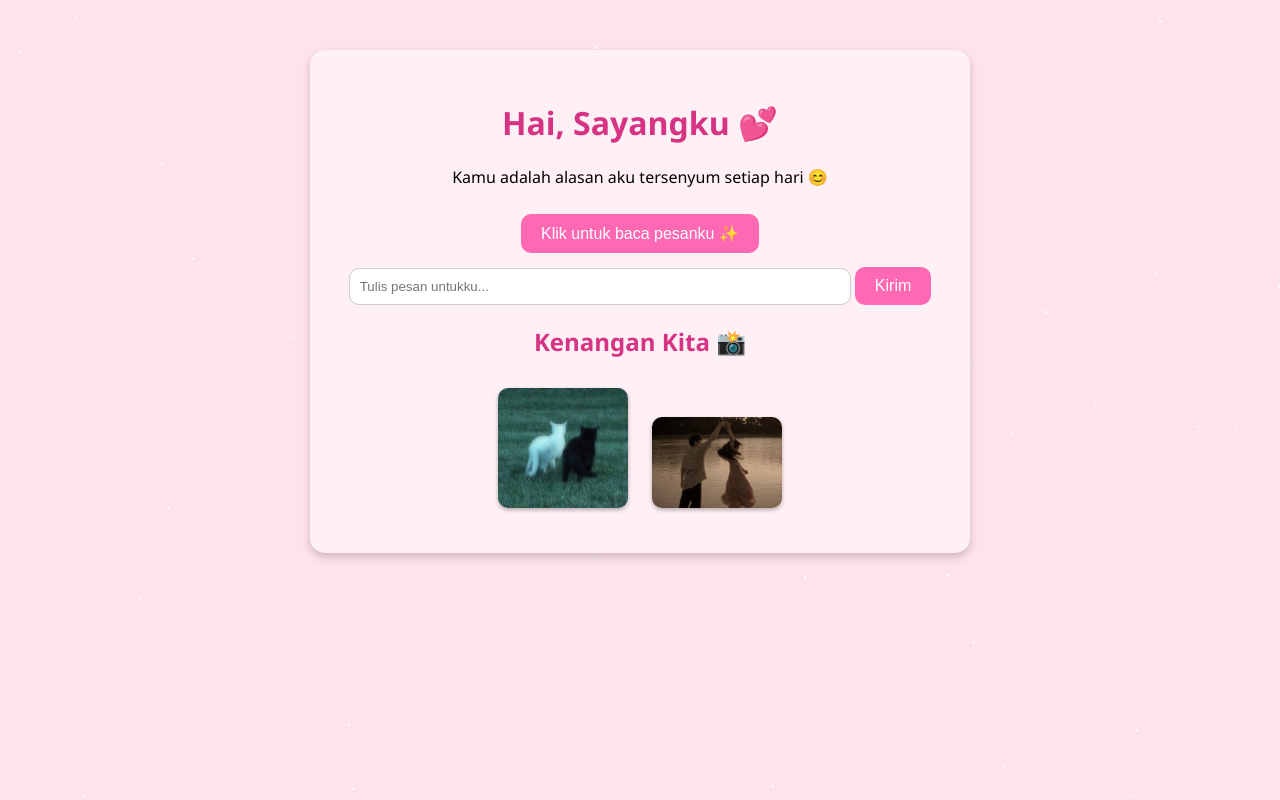
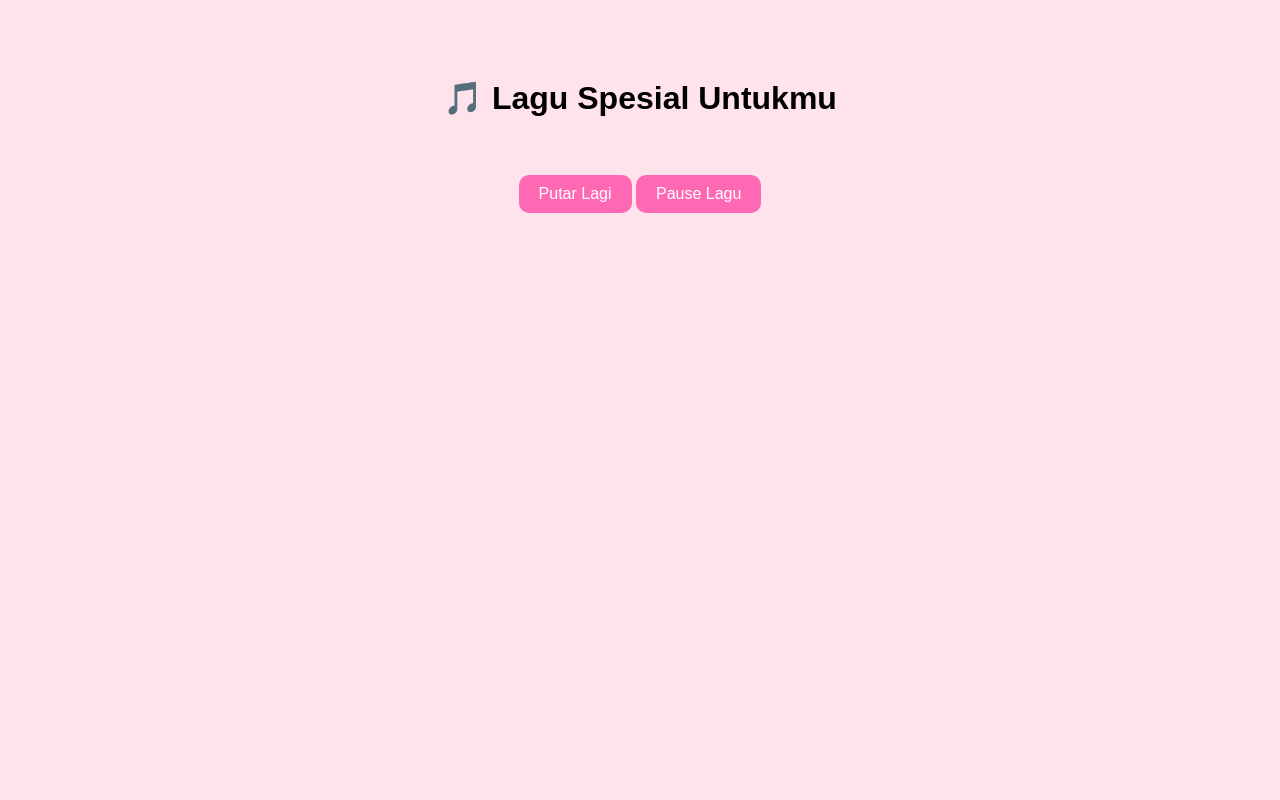
Before and after one commit to kanzakim/sayang, a plain HTML site: page index.html in a window 1280 px wide. Drawn offline with Linux system fonts and the light colour scheme.

Commit message:
Update index.html

```diff
--- a/index.html
+++ b/index.html
@@ -3,37 +3,35 @@
 <head>
   <meta charset="UTF-8" />
   <meta name="viewport" content="width=device-width, initial-scale=1.0" />
-  <title>Untuk Sayangku 💖</title>
-  <link rel="stylesheet" href="style.css" />
+  <title>Putar Lagu 💖</title>
+  <style>
+    body {
+      font-family: sans-serif;
+      background-color: #ffe3ec;
+      text-align: center;
+      padding: 50px;
+    }
+    button {
+      background-color: #ff69b4;
+      color: white;
+      border: none;
+      padding: 10px 20px;
+      font-size: 16px;
+      border-radius: 10px;
+      cursor: pointer;
+    }
+  </style>
 </head>
 <body>
-  <canvas id="stars"></canvas>
+  <h1>🎵 Lagu Spesial Untukmu</h1>
 
   <audio id="bgm" autoplay loop>
     <source src="lagu.mp3" type="audio/mpeg" />
-    Browser tidak mendukung audio.
+    Browser kamu tidak mendukung audio.
   </audio>
 
-  <div class="container">
-    <h1>Hai, Sayangku 💕</h1>
-    <p class="main-message">Kamu adalah alasan aku tersenyum setiap hari 😊</p>
-    <button onclick="showLove()">Klik untuk baca pesanku ✨</button>
-    <p id="secret" class="hidden">
-      Aku bersyukur banget bisa bersamamu. Terima kasih karena kamu selalu membuat hariku lebih indah 💘
-    </p>
-
-    <form id="messageForm">
-      <input type="text" placeholder="Tulis pesan untukku..." />
-      <button type="submit">Kirim</button>
-    </form>
-
-    <h2>Kenangan Kita 📸</h2>
-    <div class="gallery">
-      <img src="foto1.jpg" alt="Foto 1" />
-      <img src="foto2.jpg" alt="Foto 2" />
-    </div>
-  </div>
-
-  <script src="script.js"></script>
+  <br><br>
+  <button onclick="document.getElementById('bgm').play()">Putar Lagi</button>
+  <button onclick="document.getElementById('bgm').pause()">Pause Lagu</button>
 </body>
 </html>
```
